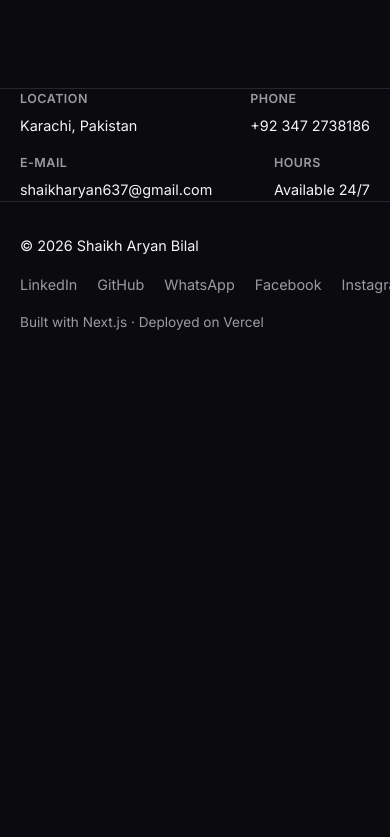
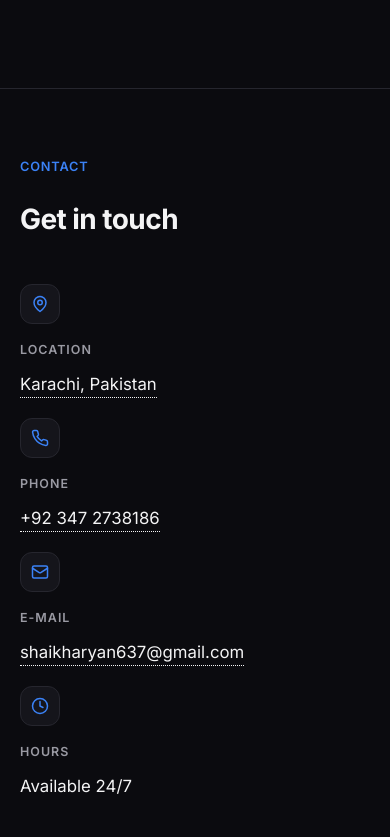
Before and after one commit to ShaikhAryanBilal/shaikharyanbilal.github.io, a Next.js app: page / in a window 390 px wide. Shown: the part 3007-3844 px from the top of the page. Before the commit the page ends 3373 px from the top, so only its background shows below. Built offline with nearby package versions, Linux system fonts and the light colour scheme.

Commit message:
feat: add global contact section above footer on every page
- Extract Location/Phone/E-mail/Hours into a full contact section with
  heading, icon badges, and clickable links (maps/tel/mailto)
- Slim SiteFooter down to the copyright/socials bar
- Rendered via SiteFooter so it appears on all pages

```diff
--- a/app/globals.css
+++ b/app/globals.css
@@ -947,39 +947,8 @@ html[data-theme="light"] .theme-toggle .icon-moon {
    FOOTER
    ============================================================ */
 .footer {
-  border-top: 1px solid var(--border);
   padding: 0 0 2rem;
   font-size: 0.9rem;
-}
-.foot-contact {
-  border-bottom: 1px solid var(--border);
-  margin-bottom: 2rem;
-}
-.foot-contact-grid {
-  display: grid;
-  grid-template-columns: repeat(4, 1fr);
-  gap: 1.5rem;
-  padding-top: 2rem;
-  padding-bottom: 2rem;
-}
-.foot-block {
-  display: flex;
-  flex-direction: column;
-  gap: 0.3rem;
-  color: var(--text);
-}
-.foot-block .foot-label {
-  font-size: 0.78rem;
-  font-weight: 600;
-  letter-spacing: 0.04em;
-  text-transform: uppercase;
-  color: var(--muted);
-}
-.foot-block a {
-  color: var(--text);
-}
-.foot-block a:hover {
-  color: var(--accent);
 }
 .foot-inner {
   max-width: var(--max-w);
@@ -1008,6 +977,74 @@ html[data-theme="light"] .theme-toggle .icon-moon {
 }
 
 /* ============================================================
+   CONTACT SECTION (global, above footer)
+   ============================================================ */
+.contact-section {
+  border-top: 1px solid var(--border);
+  padding: clamp(3.5rem, 8vh, 5rem) 0;
+}
+.contact-section-head {
+  display: flex;
+  flex-direction: column;
+  gap: 0.5rem;
+  margin-bottom: clamp(2rem, 5vh, 3rem);
+}
+.contact-section-title {
+  font-size: clamp(1.75rem, 3.5vw, 2.5rem);
+  font-weight: 700;
+  letter-spacing: -0.02em;
+  color: var(--text);
+}
+.contact-section-grid {
+  display: grid;
+  grid-template-columns: repeat(4, 1fr);
+  gap: clamp(1.5rem, 3vw, 2rem);
+}
+.contact-block {
+  display: flex;
+  flex-direction: column;
+  gap: 0.75rem;
+  color: var(--text);
+}
+.contact-block-icon {
+  display: inline-flex;
+  align-items: center;
+  justify-content: center;
+  width: 2.5rem;
+  height: 2.5rem;
+  border: 1px solid var(--border);
+  border-radius: 12px;
+  background: var(--surface);
+  color: var(--accent);
+  margin-bottom: 0.25rem;
+}
+.contact-block-icon svg {
+  width: 18px;
+  height: 18px;
+}
+.contact-block-label {
+  font-size: 0.78rem;
+  font-weight: 600;
+  letter-spacing: 0.08em;
+  text-transform: uppercase;
+  color: var(--muted);
+}
+.contact-block a,
+.contact-block > span:last-child {
+  font-size: 1.05rem;
+  line-height: 1.5;
+  color: var(--text);
+  width: fit-content;
+}
+.contact-block a {
+  border-bottom: 1px dotted currentColor;
+  transition: color 0.2s ease;
+}
+.contact-block a:hover {
+  color: var(--accent);
+}
+
+/* ============================================================
    MOBILE
    ============================================================ */
 @media (max-width: 900px) {
@@ -1027,7 +1064,7 @@ html[data-theme="light"] .theme-toggle .icon-moon {
   .contact-grid {
     grid-template-columns: 1fr;
   }
-  .foot-contact-grid {
+  .contact-section-grid {
     grid-template-columns: repeat(2, 1fr);
   }
 }
@@ -1058,9 +1095,9 @@ html[data-theme="light"] .theme-toggle .icon-moon {
   .nav-links {
     display: none;
   }
-  .foot-contact-grid {
+  .contact-section-grid {
     grid-template-columns: 1fr;
-    gap: 1rem;
+    gap: 1.25rem;
   }
 }
 
--- /dev/null
+++ b/components/ContactSection.tsx
@@ -0,0 +1,78 @@
+import type { SVGProps } from "react";
+import { site } from "@/lib/content";
+
+const iconProps: SVGProps<SVGSVGElement> = {
+  viewBox: "0 0 24 24",
+  fill: "none",
+  stroke: "currentColor",
+  strokeWidth: 2,
+  strokeLinecap: "round",
+  strokeLinejoin: "round",
+  "aria-hidden": true,
+};
+
+const icons = {
+  location: (
+    <svg {...iconProps}>
+      <path d="M20 10c0 6-8 12-8 12s-8-6-8-12a8 8 0 0 1 16 0Z" />
+      <circle cx="12" cy="10" r="3" />
+    </svg>
+  ),
+  phone: (
+    <svg {...iconProps}>
+      <path d="M22 16.92v3a2 2 0 0 1-2.18 2 19.79 19.79 0 0 1-8.63-3.07 19.5 19.5 0 0 1-6-6 19.79 19.79 0 0 1-3.07-8.67A2 2 0 0 1 4.11 2h3a2 2 0 0 1 2 1.72 12.84 12.84 0 0 0 .7 2.81 2 2 0 0 1-.45 2.11L8.09 9.91a16 16 0 0 0 6 6l1.27-1.27a2 2 0 0 1 2.11-.45 12.84 12.84 0 0 0 2.81.7A2 2 0 0 1 22 16.92z" />
+    </svg>
+  ),
+  email: (
+    <svg {...iconProps}>
+      <rect width="20" height="16" x="2" y="4" rx="2" />
+      <path d="m22 7-8.97 5.7a1.94 1.94 0 0 1-2.06 0L2 7" />
+    </svg>
+  ),
+  hours: (
+    <svg {...iconProps}>
+      <circle cx="12" cy="12" r="10" />
+      <polyline points="12 6 12 12 16 14" />
+    </svg>
+  ),
+};
+
+export default function ContactSection() {
+  const contact = site.contact;
+  const mapsUrl = `https://www.google.com/maps?q=${encodeURIComponent(contact.location)}`;
+
+  return (
+    <section className="contact-section" aria-label="Contact">
+      <div className="wrap">
+        <div className="contact-section-head">
+          <p className="kicker">Contact</p>
+          <h2 className="contact-section-title">Get in touch</h2>
+        </div>
+        <div className="contact-section-grid">
+          <div className="contact-block">
+            <span className="contact-block-icon">{icons.location}</span>
+            <span className="contact-block-label">Location</span>
+            <a href={mapsUrl} target="_blank" rel="noopener noreferrer">
+              {contact.location}
+            </a>
+          </div>
+          <div className="contact-block">
+            <span className="contact-block-icon">{icons.phone}</span>
+            <span className="contact-block-label">Phone</span>
+            <a href={`tel:${contact.phone.replace(/\s/g, "")}`}>{contact.phone}</a>
+          </div>
+          <div className="contact-block">
+            <span className="contact-block-icon">{icons.email}</span>
+            <span className="contact-block-label">E-mail</span>
+            <a href={`mailto:${contact.email}`}>{contact.email}</a>
+          </div>
+          <div className="contact-block">
+            <span className="contact-block-icon">{icons.hours}</span>
+            <span className="contact-block-label">Hours</span>
+            <span>{contact.hours}</span>
+          </div>
+        </div>
+      </div>
+    </section>
+  );
+}
--- a/components/SiteFooter.tsx
+++ b/components/SiteFooter.tsx
@@ -1,29 +1,11 @@
 import { site } from "@/lib/content";
+import ContactSection from "@/components/ContactSection";
 
 export default function SiteFooter() {
-  const contact = site.contact;
   return (
+    <>
+      <ContactSection />
       <footer className="footer">
-      <div className="foot-contact">
-        <div className="foot-inner foot-contact-grid">
-          <div className="foot-block">
-            <span className="foot-label">Location</span>
-            <span>{contact.location}</span>
-          </div>
-          <div className="foot-block">
-            <span className="foot-label">Phone</span>
-            <a href={`tel:${contact.phone.replace(/\s/g, "")}`}>{contact.phone}</a>
-          </div>
-          <div className="foot-block">
-            <span className="foot-label">E-mail</span>
-            <a href={`mailto:${contact.email}`}>{contact.email}</a>
-          </div>
-          <div className="foot-block">
-            <span className="foot-label">Hours</span>
-            <span>{contact.hours}</span>
-          </div>
-        </div>
-      </div>
         <div className="foot-inner foot-bar">
           <span>{site.footer.copyright}</span>
           <div className="socials">
@@ -36,5 +18,6 @@ export default function SiteFooter() {
           <span className="foot-note">{site.footer.note}</span>
         </div>
       </footer>
+    </>
   );
 }
```
Lines whose indentation alone changed are shown as unchanged.
